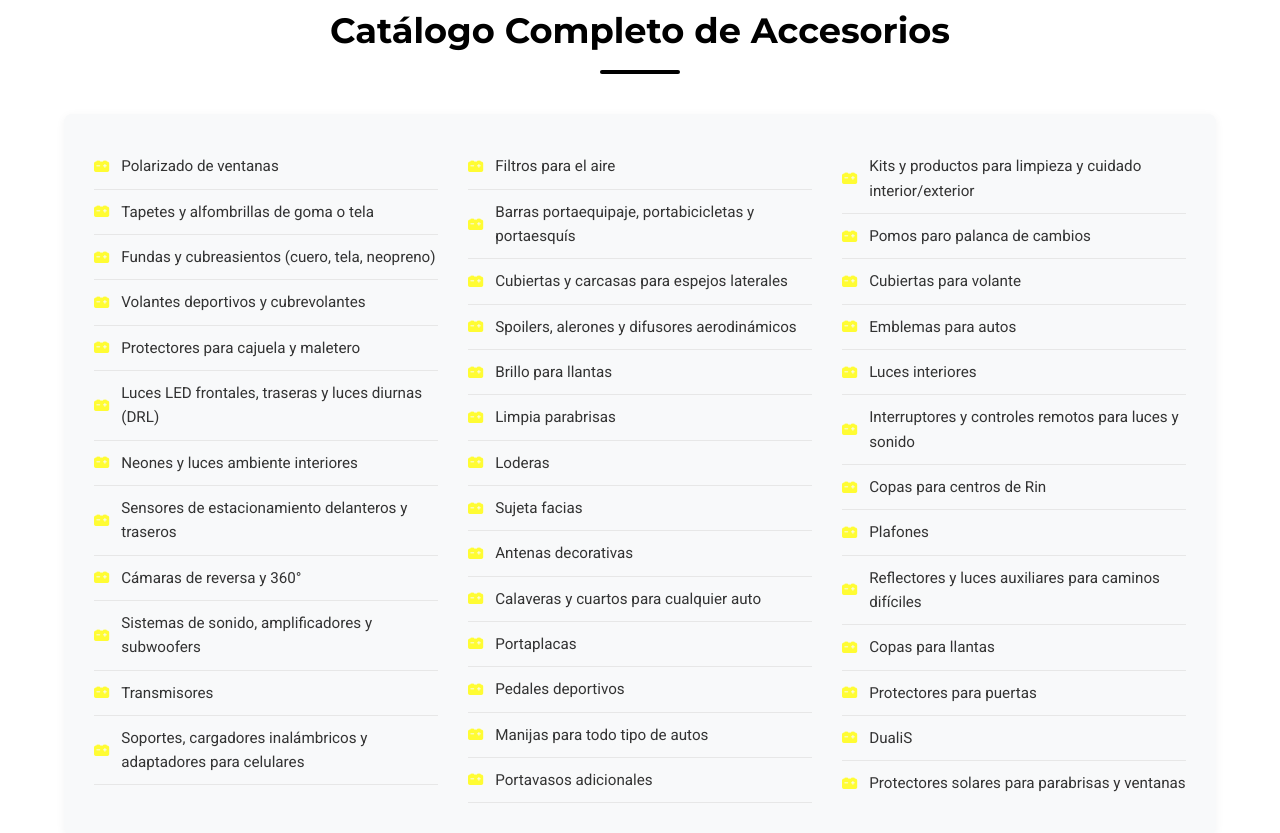
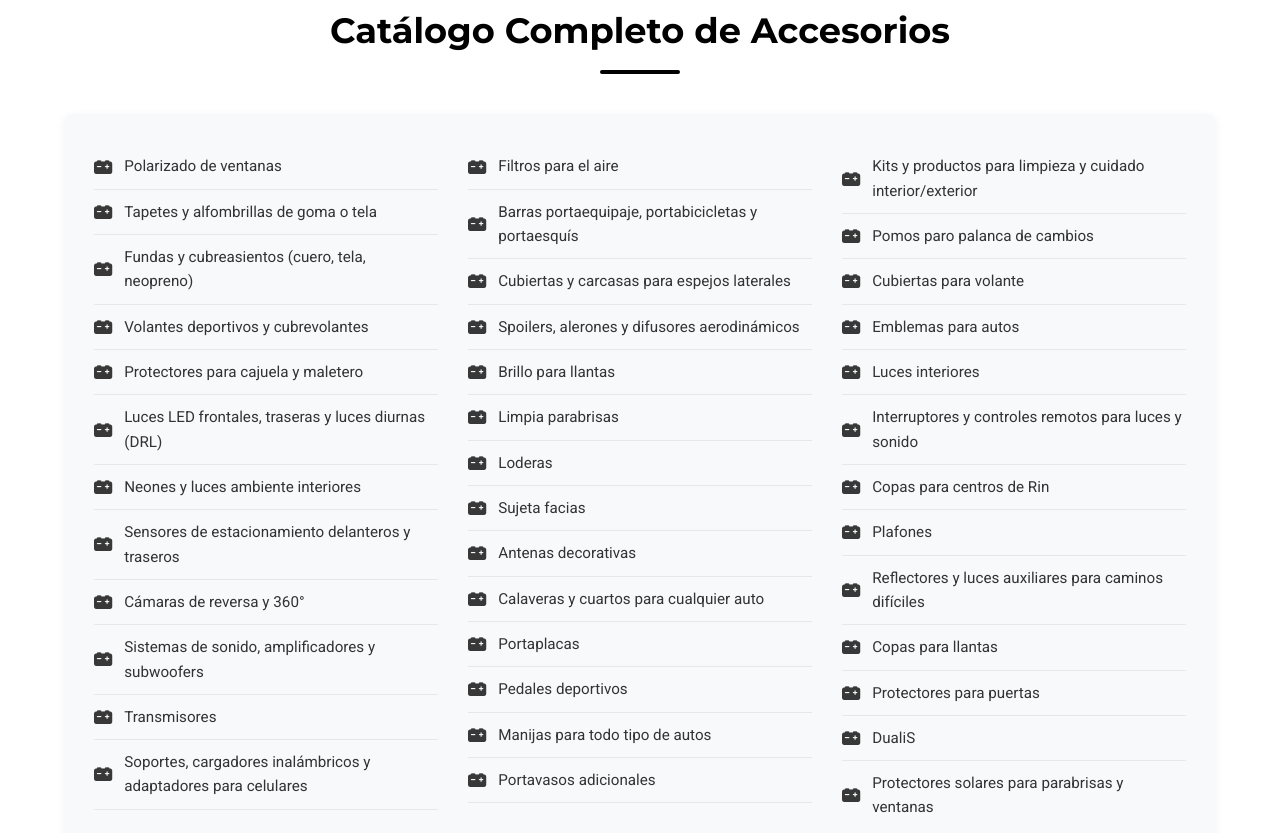
Before and after one commit to EmmaING-UAZ/polarizados1, a plain HTML site: page accesorios.html in a window 1280 px wide. Shown: the part 2171-3004 px from the top of the page. Drawn offline with Linux system fonts and the light colour scheme.

Commit message:
Corrección de icono de bateria y actualización de imagenes de inicio

```diff
--- a/css/style.css
+++ b/css/style.css
@@ -870,9 +870,9 @@ ul.lista-moderna li:last-child { /* Para la última de cada columna si fuera pos
 }
 
 ul.lista-moderna li .icon-bullet {
-    color: var(--accent-color); /* Color de acento para el ícono */
+    color: #383838; /* Color de acento para el ícono */
     margin-right: 12px; /* Espacio entre ícono y texto */
-    font-size: 1em; /* Tamaño del ícono */
+    font-size: 1.2em; /* Tamaño del ícono */
 }
 
 
```
Also changed, not shown: images/gallery/temporal/44.webp (deleted), images/gallery/temporal/45.webp (deleted), images/gallery/temporal/polarizado-antes.jpg (added), images/gallery/temporal/polarizado-despues.jpg (added), images/home/polarizado-antes.jpg (added), images/home/polarizado-despues.jpg (added).
